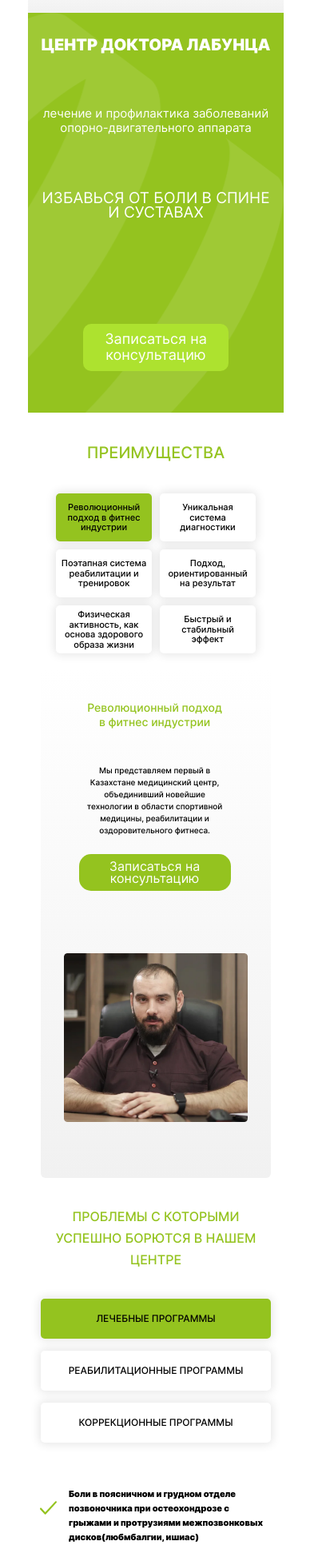
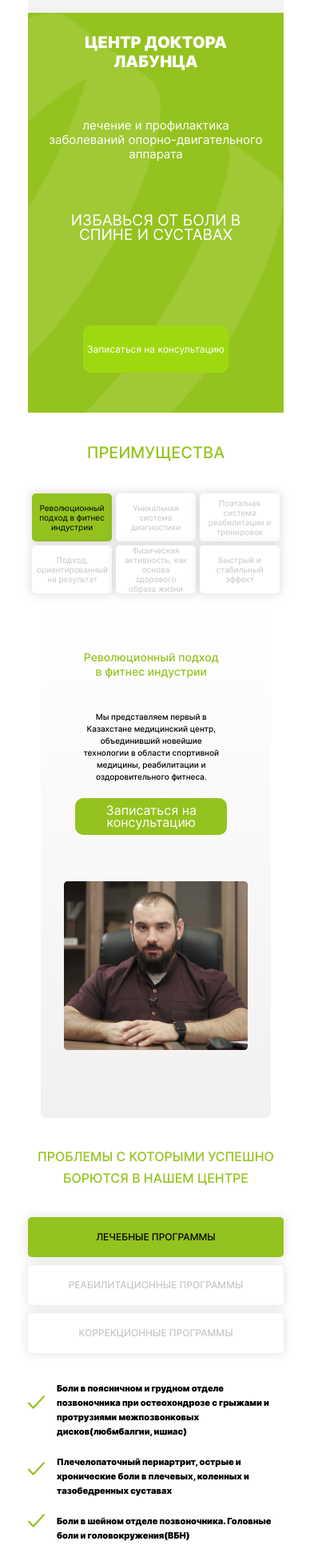
Before and after one commit to The-Mechanical-Ocean/doctor-lending, a React (Create React App) app: page / in a window 390 px wide. Shown: the part 44-1996 px from the top of the page at 80% size, 413 px wide, since content can reach past the window. Built offline with nearby package versions, Linux system fonts and the light colour scheme.

Commit message:
all adaptive

```diff
--- a/src/components/AboutProject/AboutProject.css
+++ b/src/components/AboutProject/AboutProject.css
@@ -1,12 +1,11 @@
 .about {
   margin: 0 auto 0;
   max-width: 1600px;
-  width: 99.5%;;
+  width: 99.8%;;
   height: 620px;
   display: flex;
   justify-content: space-between;
   background-color: #94C31F;
-  /* outline: 1px solid red; */
 }
 
 .about__info-container {
@@ -33,7 +32,6 @@
   font-size: 42px;
   line-height: 50px;
   color: #FFFFFF;
-  /* outline: 1px solid red; */
 }
 
 
@@ -51,7 +49,6 @@
   font-size: 20px;
   line-height: 25px;
   color: #FFFFFF;
-  /* outline: 1px solid red; */
 }
 
 .about__text:first-of-type{
@@ -76,7 +73,7 @@
   justify-content: center;
   padding: 0;
   align-items: center;
-  background-color:#ade22f;
+  background-color:#9ed910;
 }
 
 .about__href-text {
@@ -88,20 +85,40 @@
 }
 
 @media screen and (max-width: 1600px) {
-  /* .about__foto {
-    width: 70%;
-  }   */
+  .about__title {
+    width: 80%;
+    font-size: 39px;
+    line-height: 48px;
+  }
+
+  .about__text {
+    width: 80%;
+    padding: 0;
+    font-weight: 400;
+    font-size: 18px;
+    line-height: 23px;
+    color: #FFFFFF;
+  }
 }
 
-/* @media screen and (max-width: 1400px) {
-  .about__info-container {
-    padding-left: 5%;
+@media screen and (max-width: 1400px) {
+  .about {
+    height: 550px;
   }
-}   */
 
-@media screen and (max-width: 1400px) {
-  .about__info-container {
-    padding-left: 3%;
+  .about__title {
+    width: 80%;
+    font-size: 36px;
+    line-height: 46px;
+  }
+
+  .about__text {
+    width: 80%;
+    padding: 0;
+    font-weight: 400;
+    font-size: 16px;
+    line-height: 22px;
+    color: #FFFFFF;
   }
 }
 
@@ -122,6 +139,7 @@
 
   .about__href {
     margin-top: 25px;
+    height: 85px;
   }
 
   .about__title{
@@ -140,6 +158,89 @@
   .about__text:last-of-type {
     margin-top: 10px;
     font-size: 16px;
+  }
+}
+
+@media screen and (max-width: 900px) {
+  .about {
+    height: 350px;
+  }
+
+  .about__title {
+    width: 80%;
+    font-size: 32px;
+    line-height: 40px;
+  }
+
+  .about__text {
+    width: 80%;
+    padding: 0;
+    font-weight: 400;
+    font-size: 13px;
+    line-height: 18px;
+    color: #FFFFFF;
+  }
+
+  .about__href {
+    height: 80px;
+    width: 240px;
+    margin-top: 10px;
+  }
+
+  .about__href-text {
+    font-weight: 400;
+    font-size: 15px;
+  }
+
+  .about__text:first-of-type{
+    margin-top: 18px;
+  }
+
+  .about__text:last-of-type {
+    margin-top: 8px;
+  }
+}
+
+@media screen and (max-width: 760px) {
+  .about {
+    height: 280px;
+  }
+
+  .about__title {
+    width: 85%;
+    font-size: 24.5px;
+    line-height: 32px;
+  }
+
+  .about__text {
+    width: 85%;
+  }
+
+  .about__href {
+    height: 60px;
+    width: 200px;
+    margin-top: 5px;
+  }
+
+  .about__href-text {
+    font-weight: 400;
+    font-size: 12px;
+  }
+
+  .about__text:first-of-type{
+    margin-top: 15px;
+    font-size: 14px;
+    line-height: 18px;
+  }
+
+  .about__text:last-of-type {
+    margin-top: 5px;
+    font-size: 12px;
+    line-height: 18px;
+  }
+
+  .about__foto {
+    width: 55%;
   }
 }
 
--- a/src/components/Card/Card.css
+++ b/src/components/Card/Card.css
@@ -5,8 +5,7 @@
   border-radius: 6px;
   gap: 30px;
   height: 500px;
-  width: 100%;
-/* outline: 1px solid red; */
+  width: 100
 }
 
 .card__info {
@@ -44,7 +43,7 @@
   margin: 0;
   font-weight: 500;
   font-size: 30px;
-  line-height: 18px;
+  line-height: 32px;
   color: #94C31F;
 }
 
@@ -160,6 +159,41 @@
   }
 }
 
+@media screen and (max-width: 900px) {
+  .card {
+    gap: 5px;
+  }
+
+  .card__info {
+    text-align: center;
+    width: 50%;
+    height: 250px;
+    margin-right: 4%;
+  }
+
+  .card__title {
+    font-size: 18px;
+    line-height: 22px;
+  }
+
+  .card__text {
+    font-size: 11px;
+    line-height: 18px;
+    width: 260px;
+  }
+
+  .card__href-text {
+    font-size: 14px;
+    line-height: 18px;
+  }
+
+  .card__href {
+    width: 190px;
+    height: 55px;
+    border-radius: 10px;
+  }
+}
+
 @media screen and (max-width: 640px) {
   .card {
     height: 636px;
@@ -178,7 +212,6 @@
     flex-direction: column;
     justify-content: space-around;
     align-self: center;
-    /* outline: 1px solid red; */
   }
 
   .card__image-container {
@@ -191,15 +224,12 @@
 
   .card__info {
     width: 50%;
-    /* height: 260px;
-    margin-right: 1%; */
   }
 
   .card__image {
     background-size: cover;
     background-repeat: no-repeat;
     width: 80%;
-    /* outline: 1px solid red; */
   }
 
   .card__title {
@@ -208,7 +238,6 @@
     font-size: 14px;
     line-height: 18px;
     color: #94C31F;
-    /* outline: 1px solid red; */
   }
 
   .card__text {
@@ -217,7 +246,6 @@
     font-size: 10px;
     line-height: 15px;
     width: 100%;
-    /* outline: 1px solid red; */
   }
 
   .card__href-text {
@@ -227,8 +255,4 @@
     color: #FFFFFF;
     margin: 0;
   }
-
-  .card__href {
-    /* display: none; */
-  }
 }
--- a/src/components/CardProblem/CardProblem.css
+++ b/src/components/CardProblem/CardProblem.css
@@ -14,6 +14,7 @@
     justify-content: space-between;
     align-items: flex-start
   }
+
   .card-problem__text-container {
     display: flex;
     justify-content: space-between;
@@ -25,12 +26,13 @@
     display: flex;
     align-items: center;
     justify-content: center;
-    width: 150%;
+    width: 100%;
   }
 
   .card-problem__image {
     background-size: cover;
     background-repeat: no-repeat;
+    width: 100%;
   }
 
   .card-problem__text {
@@ -78,7 +80,6 @@
 
     .card-problem__text-container {
       gap: 15px;
-      /* width: 50%; */
     }
 
     .card-problem__text {
@@ -98,17 +99,46 @@
     }
   }
 
+  @media screen and (max-width: 900px) {
+    .card-problem {
+      gap: 20px;
+      height: 265px;
+    }
+
+    .card-problem__ul {
+      width: 120%;
+    }
+
+    .card-problem__text-container {
+      gap: 10px;
+    }
+
+    .card-problem__text {
+      font-size: 10px;
+      line-height: 18px;
+    }
+
+    .card-problem__text-image {
+      width: 20px;
+      height: 20px;
+    }
+  }
+
   @media screen and (max-width: 640px) {
     .card-problem {
+      height: 100%;
       flex-direction: column;
       border-radius: 6px;
       gap: 40px;
       align-items: center;
     }
 
+    .card-problem__ul {
+      width: 100%;
+    }
+
     .card-problem__text-container {
       gap: 15px;
-      /* width: 50%; */
     }
 
     .card-problem__text {
@@ -117,16 +147,13 @@
       margin-top: 20px;
     }
 
-    /* .card-problem__text:nth-of-type(1) {
-      margin-top: 40px;
-    } */
     .card-problem__text-image {
       width: 21px;
       height: 21px;
     }
 
     .card-problem__image {
-      width: 60%;
+      width: 90%;
       background-size: cover;
       background-repeat: no-repeat;
     }
--- a/src/components/Header/Header.css
+++ b/src/components/Header/Header.css
@@ -1,7 +1,7 @@
 .header {
   margin: 0 auto 0;
   max-width: 1600px;
-  width: 99.5%;
+  width: 99.8%;
   height: 100px;
   display: flex;
   justify-content: space-between;
@@ -101,7 +101,6 @@
 
 @media screen and (max-width: 900px) {
   .header {
-    max-width: 768px;
     height: 75px;
   }
   .header__title {
--- a/src/components/Privilege/Privilege.css
+++ b/src/components/Privilege/Privilege.css
@@ -87,18 +87,20 @@
   width: 190px;
   height: 60px;
   display: flex;
-  font-weight: 500;
-  font-size: 13px;
-  line-height: 16px;
+  font-weight: 400;
+  font-size: 14px;
+  line-height: 17px;
+  color: #C6C6C6;
   align-items: center;
   border: none;
   border-radius: 10px;
   background-color: #fff;
-  box-shadow: 0px 0px 12px 2px rgba(0, 0, 0, 0.1);
+  box-shadow: 0px 0px 12px 3px rgba(0, 0, 0, 0.1);
 }
 
 .privilege__button-gradient {
   background-color: #94C31F;
+  color: black;
 }
 
 .privilege__link {
@@ -157,12 +159,24 @@
   }
 }
 
-@media screen and (max-width: 720px) {
-  .privilege__description {
-    width: 205px;
-    margin-top: 20px;
-    font-size: 11px;
-    line-height: 16px;
+@media screen and (max-width: 900px) {
+  .privilege {
+    max-width: 640px;
+  }
+
+  .privilege__title {
+    font-size: 22px;
+  }
+
+  .privilege__nav {
+    margin-top: 30px;
+    padding-bottom: 40px;
+  }
+
+  .privilege__button {
+    width: 100px;
+    font-size: 10px;
+    line-height: 12px;
   }
 }
 
@@ -185,7 +199,7 @@
   .privilege__nav {
     flex-wrap: wrap;
     justify-content: center;
-    gap: 10px;
+    gap: 5px;
     padding-bottom: 20px;
     margin-top: 0;
   }
--- a/src/components/Problem/Problem.css
+++ b/src/components/Problem/Problem.css
@@ -1,9 +1,6 @@
 .problem {
     margin: 0 auto 0;
     max-width: 1280px;
-    /* display: flex; */
-    /* align-items: center; */
-    /* min-width: 320px; */
     background-color: #fff;
   }
 
@@ -20,7 +17,6 @@
     font-size: 32px;
     line-height: 27px;
     color: #94C31F;
-    /* outline: 1px solid red ; */
   }
 
   .problem__nav {
@@ -30,7 +26,6 @@
     display: flex;
     align-self: center;
     justify-content: space-between;
-    /* outline: 1px solid red; */
   }
 
   .problem__button {
@@ -43,7 +38,7 @@
     font-weight: 500;
     font-size: 18px;
     line-height: 20px;
-    color: black;
+    color: #C6C6C6;
     justify-content: center;
     align-items: center;
     border-radius: 5px;
@@ -55,6 +50,7 @@
     background-size:cover;
     background-repeat: no-repeat;
     background-position: right;
+    color: black;
   }
 
   .problem__link {
@@ -72,31 +68,6 @@
   .problem__link:hover {
     opacity: 0.6;
     transition: opacity 0.5s ease 0s;
-  }
-
-  @media screen and (max-width: 1080px) {
-    .problem__description {
-      width: 425px;
-      margin-top: 20px;
-      font-size: 12px;
-      line-height: 18px;
-    }
-  }
-
-  @media screen and (max-width: 900px) {
-    .problem {
-      padding: 0 50px 0;
-    }
-
-    .problem__description {
-      width: 292px;
-    }
-
-    .problem__foto {
-      width: 255px;
-      height: 307px;
-      bottom: 65px;
-    }
   }
 
   @media screen and (max-width: 1350px) {
@@ -142,6 +113,26 @@
     }
   }
 
+  @media screen and (max-width: 900px) {
+    .problem {
+      max-width: 640px;
+    }
+
+    .problem__title {
+      font-size: 18px;
+    }
+
+    .problem__nav {
+      margin-top: 35px;
+      padding-bottom: 35px;
+    }
+
+    .problem__button {
+      width: 200px;
+      font-size: 10px;
+    }
+  }
+
   @media screen and (max-width: 640px) {
     .problem {
       max-width: 320px;
@@ -161,14 +152,14 @@
     .problem__nav {
       flex-direction: column;
       margin-top: 35px;
-      padding-bottom: 35px;
-      gap: 15px;
+      padding-bottom: 15px;
+      gap: 10px;
       align-items: center;
 
     }
 
     .problem__button {
-      width: 288px;
+      width: 320px;
       height: 50px;
       font-size: 12px;
     }
--- a/src/components/Problem/Problem.js
+++ b/src/components/Problem/Problem.js
@@ -5,6 +5,7 @@ import cards from '../../utils/cards-problem';
 
 function Problem() {
   const [ index, setIndex ] = React.useState(0)
+  const [width, setWidth] = React.useState(window.innerWidth);
 
   return (
     <section className='problem' id='problem'>
```
Also changed, not shown: src/components/Footer/Footer.css (+56 -58 lines), src/components/Footer/Footer.js (+7 -7 lines), src/components/Inovation/Inovation.css (+13 -1 lines).
